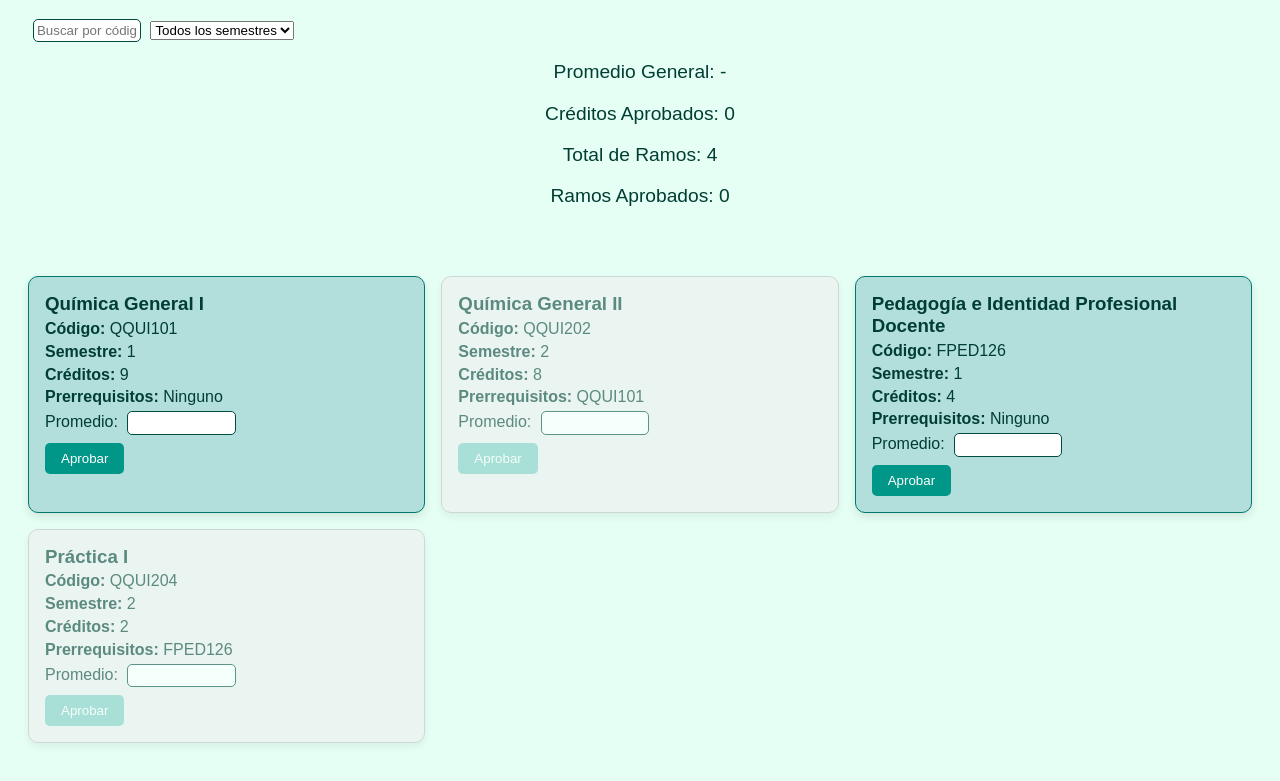
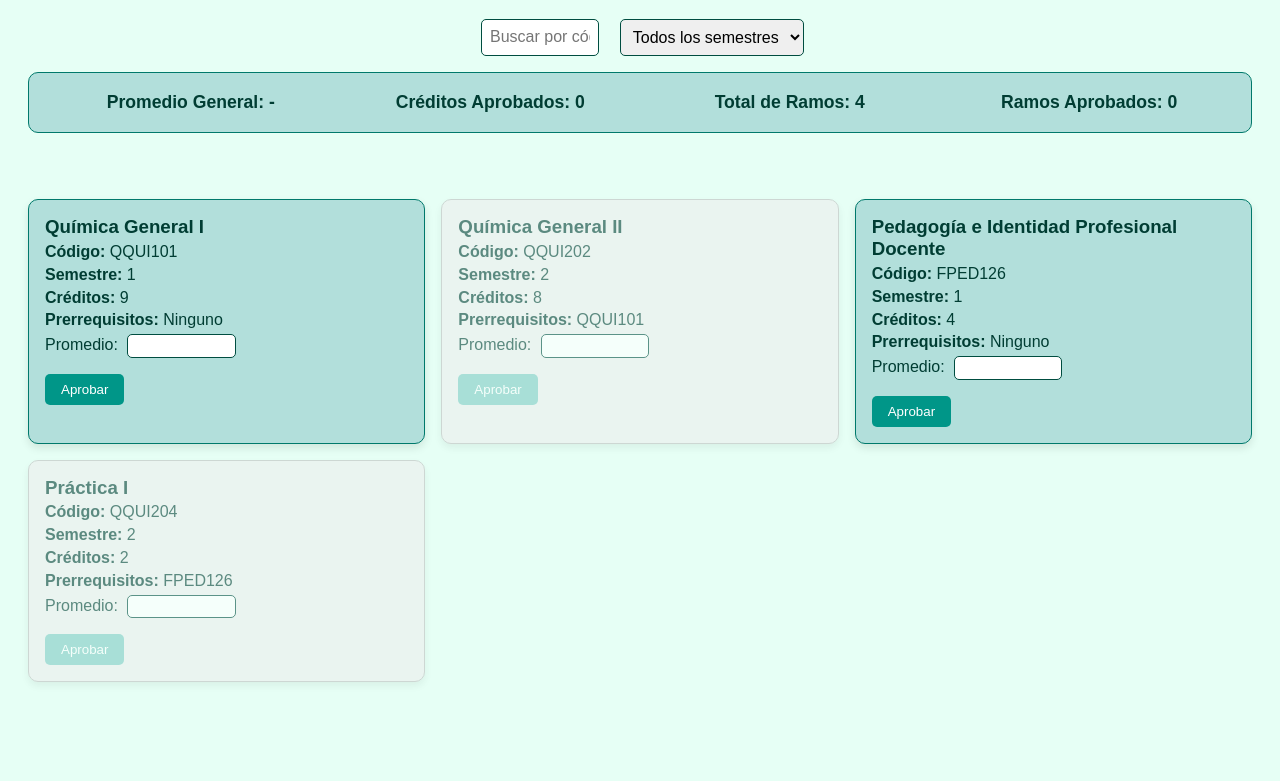
Before and after one commit to vanianavarreteh/Malla-Ped-quimica, a plain HTML site: page index.html in a window 1280 px wide. Shown: the part 143-924 px from the top of the page. After the commit the page ends 871 px from the top, so only its background shows below. Drawn offline with Linux system fonts and the light colour scheme.

Commit message:
Update styles.css

```diff
--- a/styles.css
+++ b/styles.css
@@ -79,8 +79,69 @@ button:disabled {
   cursor: not-allowed;
 }
 
+.botones {
+  display: flex;
+  gap: 0.5rem;
+  margin-top: 0.5rem;
+  flex-wrap: wrap;
+}
+
+.btn-desaprobar {
+  background: #d32f2f !important;
+}
+
+.btn-desaprobar:hover {
+  background: #b71c1c !important;
+}
+
+.card.aprobado h3 {
+  color: #00695c;
+}
+
+@media (max-width: 768px) {
+  #controls {
+    flex-direction: column;
+    align-items: center;
+  }
+
+  #stats {
+    grid-template-columns: 1fr;
+  }
+
+  #malla {
+    grid-template-columns: 1fr;
+  }
+}
+
+#controls {
+  display: flex;
+  justify-content: center;
+  gap: 1rem;
+  margin-bottom: 1rem;
+  flex-wrap: wrap;
+}
+
+#controls input, #controls select {
+  padding: 0.5rem;
+  border: 1px solid #004d40;
+  border-radius: 5px;
+  font-size: 1rem;
+}
+
 #stats {
   text-align: center;
-  font-size: 1.2rem;
+  font-size: 1.1rem;
   margin-bottom: 1rem;
+  display: grid;
+  grid-template-columns: repeat(auto-fit, minmax(200px, 1fr));
+  gap: 0.5rem;
+  background: #b2dfdb;
+  padding: 1rem;
+  border-radius: 10px;
+  border: 1px solid #00796b;
 }
+
+#stats p {
+  margin: 0.2rem 0;
+  font-weight: bold;
+}
```
